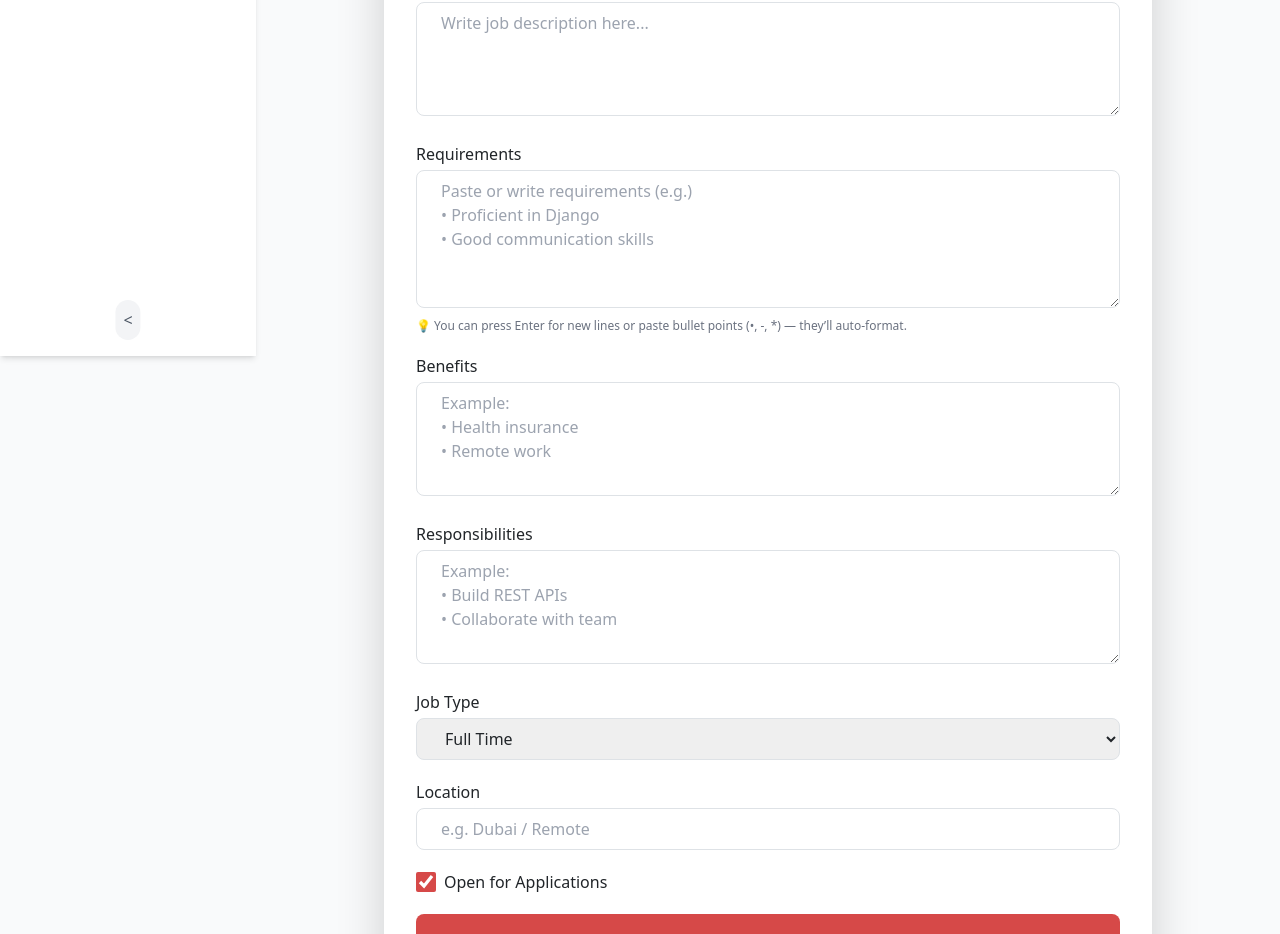
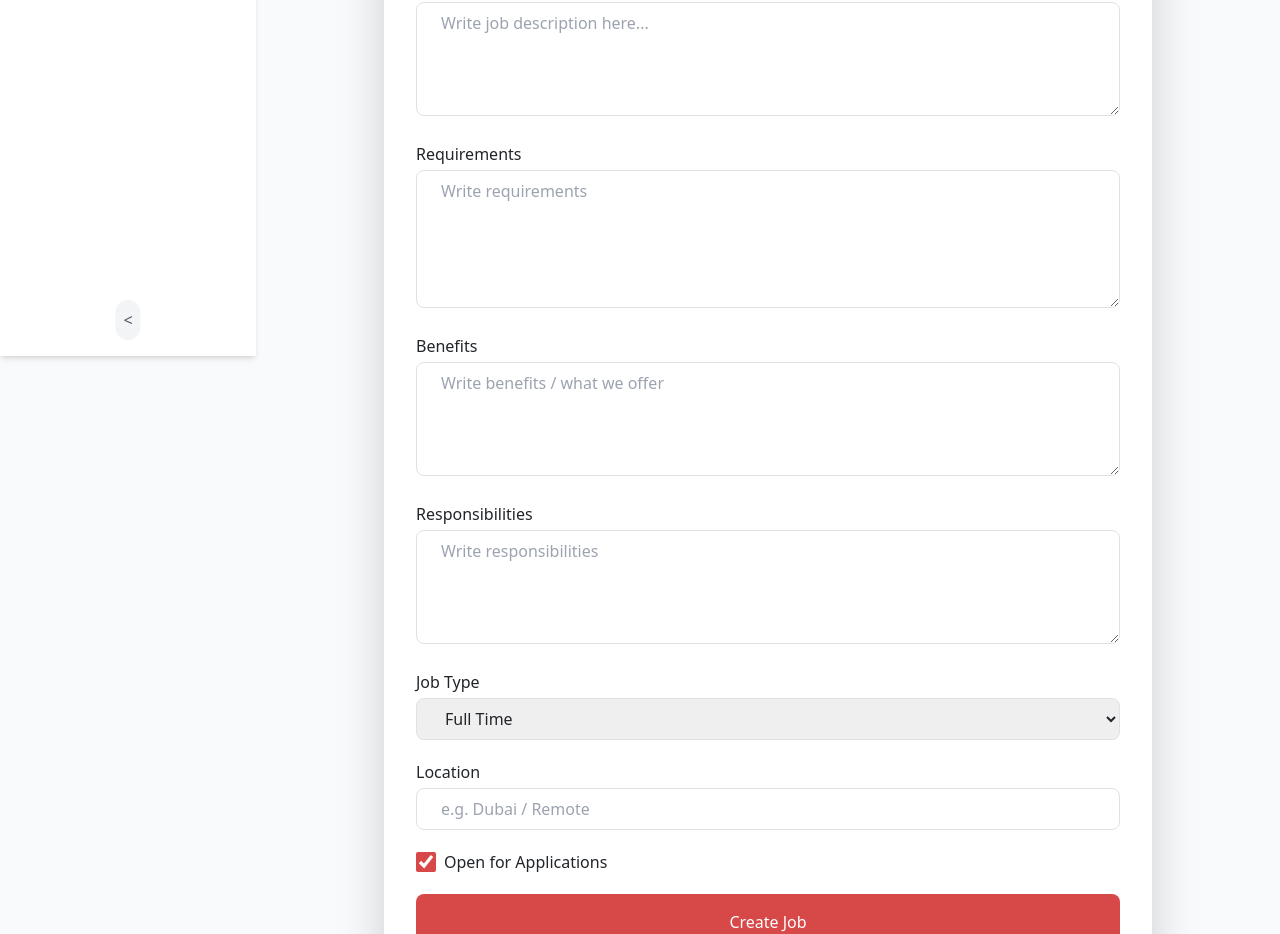
Before and after one commit to NeuralFlex/NerualHire-Frontend, a React (Create React App) app: page /create-job in a window 1280 px wide. Shown: the part 444-1378 px from the top of the page. Built offline with nearby package versions, Linux system fonts and the light colour scheme; no server answers; sample sign-in values are in the browser's storage; a small style sheet from the web is missing.

Commit message:
Createjob form updation

```diff
--- a/src/components/JobDetail.jsx
+++ b/src/components/JobDetail.jsx
@@ -38,7 +38,6 @@ const JobDetail = () => {
     );
   }
 
-  // ✅ Improved bullet rendering
   const renderBullets = (text) => {
     return text
       .split(/\r?\n/)
--- a/src/components/create-job.jsx
+++ b/src/components/create-job.jsx
@@ -45,7 +45,7 @@ const CreateJobPage = () => {
     }));
   };
 
-  // ✅ Submit Job
+  //  Submit Job
   const handleSubmit = async (e) => {
     e.preventDefault();
     setError("");
@@ -61,7 +61,7 @@ const CreateJobPage = () => {
         headers: { "Content-Type": "multipart/form-data" },
       });
 
-      setSuccess("✅ Job created successfully!");
+      setSuccess(" Job created successfully!");
       setFormData({
         title: "",
         company_details: "",
@@ -103,6 +103,7 @@ const CreateJobPage = () => {
             value={formData.title}
             onChange={handleChange}
             required
+            placeholder="Write Job title..."
             className="w-full border rounded-lg px-4 py-2 focus:outline-none focus:ring-2 focus:ring-[#D64948]"
           />
         </div>
@@ -141,12 +142,10 @@ const CreateJobPage = () => {
             value={formData.requirements}
             onChange={handleChange}
             rows="5"
-            placeholder={`Paste or write requirements (e.g.)\n• Proficient in Django\n• Good communication skills`}
+            placeholder={`Write requirements `}
             className="w-full border rounded-lg px-4 py-2 focus:outline-none focus:ring-2 focus:ring-[#D64948] resize-y"
           />
-          <p className="text-xs text-gray-500 mt-1">
-            💡 You can press Enter for new lines or paste bullet points (•, -, *) — they’ll auto-format.
-          </p>
+
         </div>
 
         {/* Benefits */}
@@ -157,7 +156,7 @@ const CreateJobPage = () => {
             value={formData.benefits}
             onChange={handleChange}
             rows="4"
-            placeholder={`Example:\n• Health insurance\n• Remote work`}
+            placeholder={`Write benefits / what we offer`}
             className="w-full border rounded-lg px-4 py-2 focus:outline-none focus:ring-2 focus:ring-[#D64948] resize-y"
           />
         </div>
@@ -170,7 +169,7 @@ const CreateJobPage = () => {
             value={formData.responsibilities}
             onChange={handleChange}
             rows="4"
-            placeholder={`Example:\n• Build REST APIs\n• Collaborate with team`}
+            placeholder={`Write responsibilities`}
             className="w-full border rounded-lg px-4 py-2 focus:outline-none focus:ring-2 focus:ring-[#D64948] resize-y"
           />
         </div>
```
